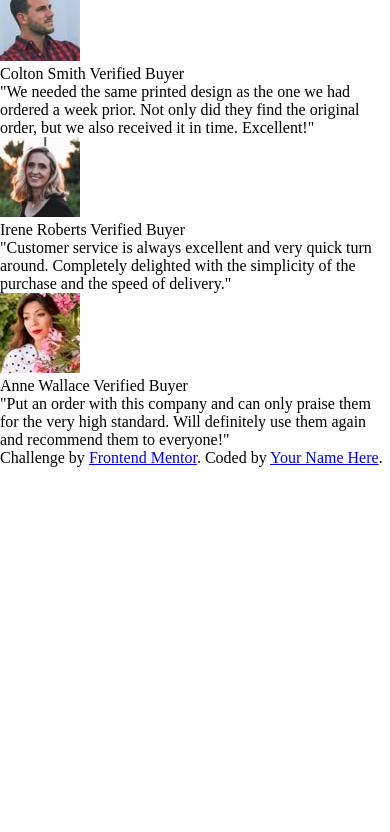
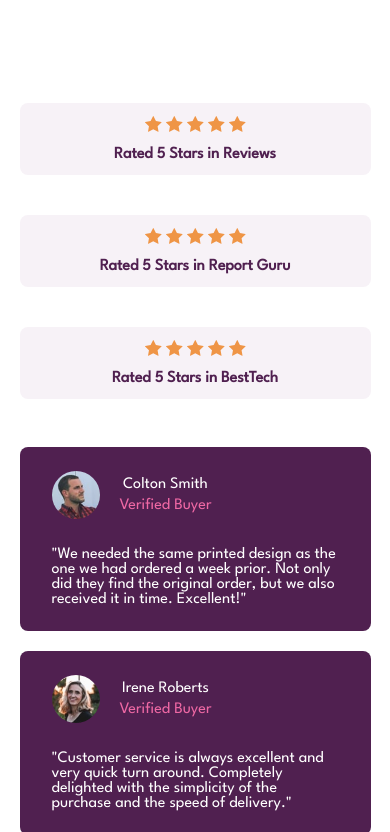
Before and after one commit to LeonardoAntezana/Desafio-3, a website: page index.html in a window 390 px wide. Shown: the part 241-1073 px from the top of the page. Before the commit the page ends 844 px from the top, so only its background shows below. Drawn offline with Linux system fonts and the light colour scheme.

Commit message:
terminando responsive de mobile

```diff
--- a/index.html
+++ b/index.html
@@ -97,12 +97,12 @@
             </p>
         </article>
        </section>
-    </div>
-    <div class="attribution">
-      Challenge by
-      <a href="https://www.frontendmentor.io?ref=challenge" target="_blank"
-        >Frontend Mentor</a
-      >. Coded by <a href="#">Your Name Here</a>.
+       <div class="attribution">
+        Challenge by
+        <a href="https://www.frontendmentor.io?ref=challenge" target="_blank"
+          >Frontend Mentor</a
+        >. Coded by <a href="#">Your Name Here</a>.
+      </div>
     </div>
   </body>
 </html>
--- a/package.json
+++ b/package.json
@@ -6,7 +6,7 @@
   "scripts": {
     "test": "echo \"Error: no test specified\" && exit 1",
     "build-css": "node-sass --include-path scss sass/styles.scss styles/styles.css",
-    "watch-css": "nodemon -w scss -x \"npm run build-css\""
+    "watch-css": "nodemon -e scss -x \"npm run build-css\""
   },
   "repository": {
     "type": "git",
--- a/sass/_partials/index.scss
+++ b/sass/_partials/index.scss
@@ -0,0 +1,102 @@
+body{
+    font-family: $fontPrincipal;
+    min-height: 100vh;
+    .conteiner__grid{
+        max-width: 90%;
+        margin: auto;
+        height: 100%;
+        display: grid;
+        grid-template-areas:
+            " welcome"
+            " stars"
+            " conteiner-cards"
+            " attribution"
+        ;
+        grid-template-rows: 0.5fr 0.5fr 1fr auto;
+        grid-template-columns: 1fr;
+        row-gap: 3rem;
+        .welcome{
+            grid-area: welcome;
+            align-self: center;
+            .welcome__title{
+                font-size: 3rem;
+                font-weight: 900;
+                text-align: center;
+                color: $veryDarkMagenta;
+            }
+            .welcome__description{
+                color: $darkGrayishMagenta;
+                text-align: center;
+            }
+        }
+
+        .stars{
+            grid-area: stars;
+            display: flex;
+            flex-direction: column;
+            justify-content: space-between;
+            min-height: 14rem;
+            .opinion{
+                background-color: $lightGrayishMagenta;
+                border-radius: 0.5rem;
+                padding: 0.8rem 0;
+                display: flex;
+                flex-direction: column;
+                align-items: center;
+                justify-content: space-between;
+                min-height: 4.5rem;
+                .opinion__description{
+                    color: $veryDarkMagenta;
+                    font-weight: 700;
+                }
+            }
+
+        }
+
+        .conteiner__cards{
+            grid-area: conteiner-cards;
+            display: flex;
+            flex-direction: column;
+            justify-content: space-between;
+            min-height: 37rem;
+            .card{
+                background-color: $veryDarkMagenta;
+                border-radius: 0.5rem;
+                padding: 1.5rem 2rem;
+                display: flex;
+                flex-direction: column;
+                justify-content: space-between;
+                height: 11.5rem;
+                .card__head{
+                    display: flex;
+                    align-items: center;
+                    justify-content: space-between;
+                    width: 10rem;
+                    img{
+                     border-radius: 50%;
+                     width: 3rem;
+                    }
+                    .data{
+                        display: flex;
+                        flex-direction: column;
+                        align-items: center;
+                        justify-content: space-evenly;
+                        height: 100%;
+                        .data__name{
+                            color: $white;
+                        }
+                        .data__verified{
+                            color: $softPink;
+                        }
+                    }
+                }
+                .description{
+                    color: $white;
+                }
+            }
+        }
+        .attribution{
+            grid-area: attribution;
+        }
+    }
+}
```
Also changed, not shown: styles/styles.css.
